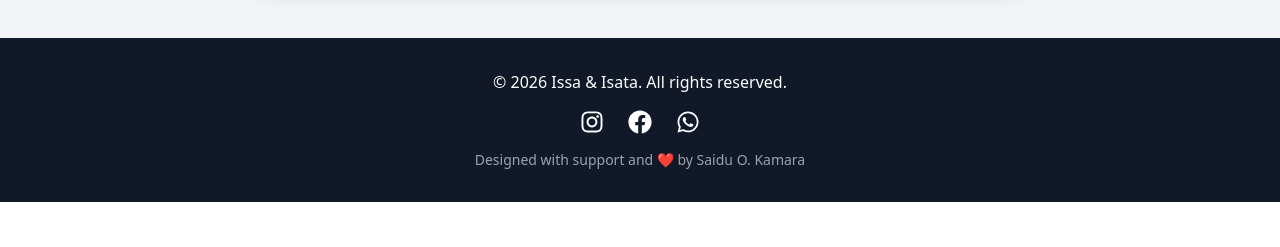
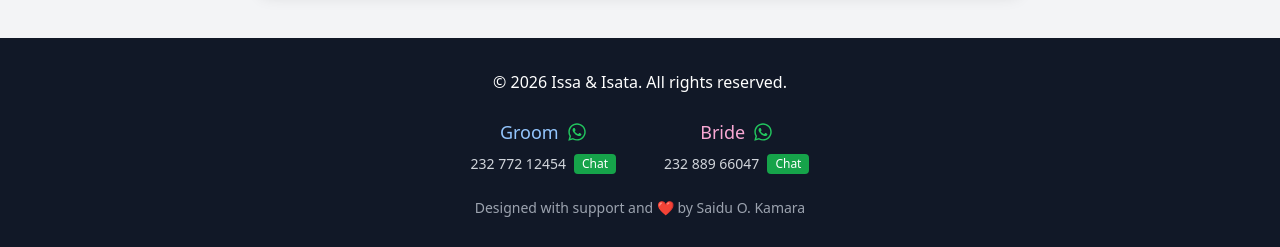
Before and after one commit to kamarasaiduo/Issa-Weds-Isata, a React (Vite) app: page / in a window 1280 px wide. Shown: the part 4250-4497 px from the top of the page. Before the commit the page ends 4452 px from the top, so only its background shows below. Built offline with nearby package versions, Linux system fonts and the light colour scheme.

Commit message:
Describe what you changed

```diff
--- a/index.html
+++ b/index.html
@@ -4,7 +4,7 @@
     <meta charset="UTF-8" />
     <link rel="icon" type="image/svg+xml" href="/vite.svg" />
     <meta name="viewport" content="width=device-width, initial-scale=1.0" />
-    <title>vite-project</title>
+    <title>Issa & Isata Weds</title>
   </head>
   <body>
     <div id="root"></div>
--- a/src/sections/Footer.jsx
+++ b/src/sections/Footer.jsx
@@ -1,23 +1,67 @@
-
 import React from "react";
-import { FaInstagram, FaFacebook, FaWhatsapp } from "react-icons/fa";
+import { FaWhatsapp } from "react-icons/fa";
 
 export default function Footer() {
+  // WhatsApp numbers (replace with actual numbers)
+
+  const groomsmanWhatsAppNumber = "+23277212454"; // Replace with groomsman's actual number
+    const brideWhatsAppNumber = "+23288966047"; // Replace with bride's actual number
+
+  // Format numbers for display (remove plus sign for display)
+  const formatPhoneNumber = (phoneNumber) => {
+    return phoneNumber.replace('+', '').replace(/(\d{3})(\d{3})(\d{4})/, '$1 $2 $3');
+  };
+
+  // Create WhatsApp links
+
+  const groomsmanWhatsAppLink = `https://wa.me/${groomsmanWhatsAppNumber.replace('+', '')}`;
+    const brideWhatsAppLink = `https://wa.me/${brideWhatsAppNumber.replace('+', '')}`;
+
   return (
     <footer className="bg-gray-900 text-white py-8 px-4">
-      <div className="max-w-4xl mx-auto text-center space-y-4">
+      <div className="max-w-4xl mx-auto text-center space-y-6">
         <p>© 2026 Issa & Isata. All rights reserved.</p>
-        <div className="flex justify-center gap-6 text-2xl">
-          <a href="https://www.instagram.com" target="_blank" rel="noreferrer">
-            <FaInstagram />
-          </a>
-          <a href="https://www.facebook.com" target="_blank" rel="noreferrer">
-            <FaFacebook />
-          </a>
-          <a href="https://wa.me/123456789" target="_blank" rel="noreferrer">
-            <FaWhatsapp />
-          </a>
+
+
+
+        <div className="flex flex-col items-center gap-6 md:flex-row md:justify-center md:gap-12">
+
+
+          {/* Groomsman's WhatsApp */}
+          <div className="flex flex-col items-center space-y-2">
+            <div className="flex items-center gap-2 text-lg">
+              <span className="text-blue-300 font-medium">Groom</span>
+              <FaWhatsapp className="text-green-500 text-xl" />
+            </div>
+            <a
+              href={groomsmanWhatsAppLink}
+              target="_blank"
+              rel="noopener noreferrer"
+              className="flex items-center gap-2 text-sm text-gray-300 hover:text-white transition-colors hover:scale-105 transform duration-200"
+            >
+              {formatPhoneNumber(groomsmanWhatsAppNumber)}
+              <span className="text-xs bg-green-600 text-white px-2 py-0.5 rounded">Chat</span>
+            </a>
+          </div>
+
+              {/* Bride's WhatsApp */}
+          <div className="flex flex-col items-center space-y-2">
+            <div className="flex items-center gap-2 text-lg">
+              <span className="text-pink-300 font-medium">Bride</span>
+              <FaWhatsapp className="text-green-500 text-xl" />
+            </div>
+            <a
+              href={brideWhatsAppLink}
+              target="_blank"
+              rel="noopener noreferrer"
+              className="flex items-center gap-2 text-sm text-gray-300 hover:text-white transition-colors hover:scale-105 transform duration-200"
+            >
+              {formatPhoneNumber(brideWhatsAppNumber)}
+              <span className="text-xs bg-green-600 text-white px-2 py-0.5 rounded">Chat</span>
+            </a>
+          </div>
         </div>
+
         <p className="text-sm text-gray-400 mt-2">
           Designed with support and ❤️ by Saidu O. Kamara
         </p>
```
